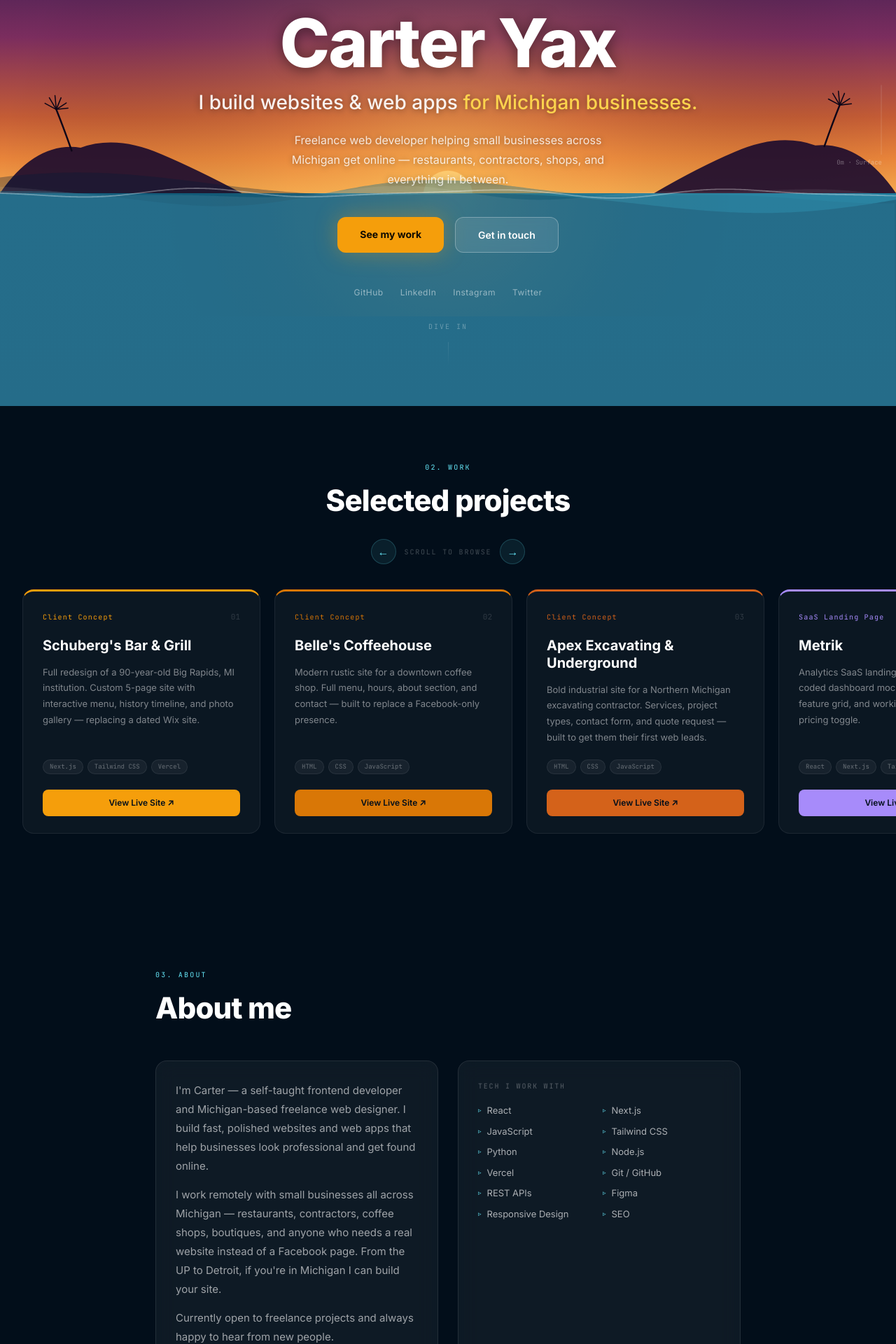
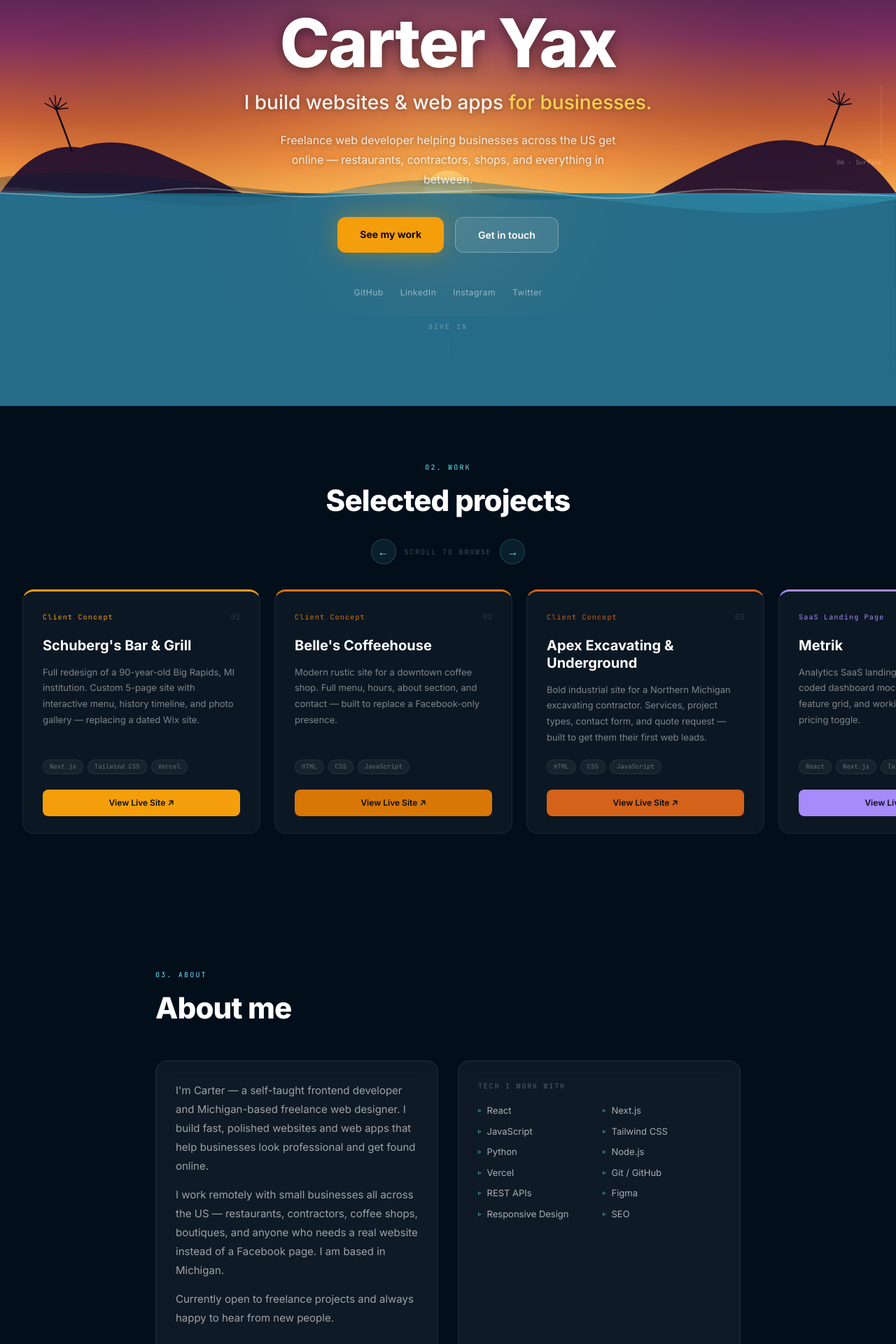
Before and after one commit to Yaxman2004/portfolio, a Next.js app: page / in a window 1280 px wide. Shown: the part 220-2140 px from the top of the page at 70% size. Built offline with nearby package versions, Linux system fonts and the light colour scheme.

Commit message:
Michigan SEO changes

```diff
--- a/app/page.jsx
+++ b/app/page.jsx
@@ -953,10 +953,10 @@ export default function OceanPortfolio() {
             <p style={{ fontFamily:'var(--font-mono)', color:'#fcd34d', fontSize:'13px', marginBottom:'12px', letterSpacing:'0.12em' }}>Hi, I'm</p>
             <h1 style={{ fontSize:'clamp(52px,10vw,96px)', fontWeight:800, color:'#ffffff', lineHeight:1.05, marginBottom:'16px', letterSpacing:'-0.02em', textShadow:'0 2px 20px rgba(0,0,0,0.5)' }}>Carter Yax</h1>
             <h2 style={{ fontSize:'clamp(18px,3vw,28px)', fontWeight:500, color:'rgba(255,255,255,0.92)', marginBottom:'20px', lineHeight:1.4, textShadow:'0 1px 10px rgba(0,0,0,0.4)' }}>
-              I build websites & web apps{' '}<span style={{ color:'#fcd34d' }}>for Michigan businesses.</span>
+              I build websites & web apps{' '}<span style={{ color:'#fcd34d' }}>for businesses.</span>
             </h2>
             <p style={{ fontSize:'16px', color:'rgba(255,255,255,0.82)', maxWidth:'480px', margin:'0 auto 40px', lineHeight:1.75, textShadow:'0 1px 8px rgba(0,0,0,0.4)' }}>
-              Freelance web developer helping small businesses across Michigan get online — restaurants, contractors, shops, and everything in between.
+              Freelance web developer helping businesses across the US get online — restaurants, contractors, shops, and everything in between.
             </p>
             <div style={{ display:'flex', gap:'16px', justifyContent:'center', flexWrap:'wrap', marginBottom:'48px' }}>
               <a href="#work" style={{ padding:'14px 32px', background:'#f59e0b', color:'#0f0a00', fontWeight:700, borderRadius:'12px', textDecoration:'none', fontSize:'14px', boxShadow:'0 0 32px rgba(245,158,11,0.35)' }}>See my work</a>
@@ -1163,7 +1163,7 @@ export default function OceanPortfolio() {
               <div style={glass}>
                 <div style={{ display:'flex', flexDirection:'column', gap:'14px', fontSize:'15px', color:'rgba(255,255,255,0.6)', lineHeight:1.8 }}>
                   <p>I'm Carter — a self-taught frontend developer and Michigan-based freelance web designer. I build fast, polished websites and web apps that help businesses look professional and get found online.</p>
-                  <p>I work remotely with small businesses all across Michigan — restaurants, contractors, coffee shops, boutiques, and anyone who needs a real website instead of a Facebook page. From the UP to Detroit, if you're in Michigan I can build your site.</p>
+                  <p>I work remotely with small businesses all across the US — restaurants, contractors, coffee shops, boutiques, and anyone who needs a real website instead of a Facebook page. I am based in Michigan.</p>
                   <p>Currently open to freelance projects and always happy to hear from new people.</p>
                 </div>
                 <a href="mailto:carteryax@gmail.com" style={{ display:'inline-block', marginTop:'22px', fontSize:'14px', color:'#67e8f9', textDecoration:'none', fontWeight:500 }}>carteryax@gmail.com →</a>
```
